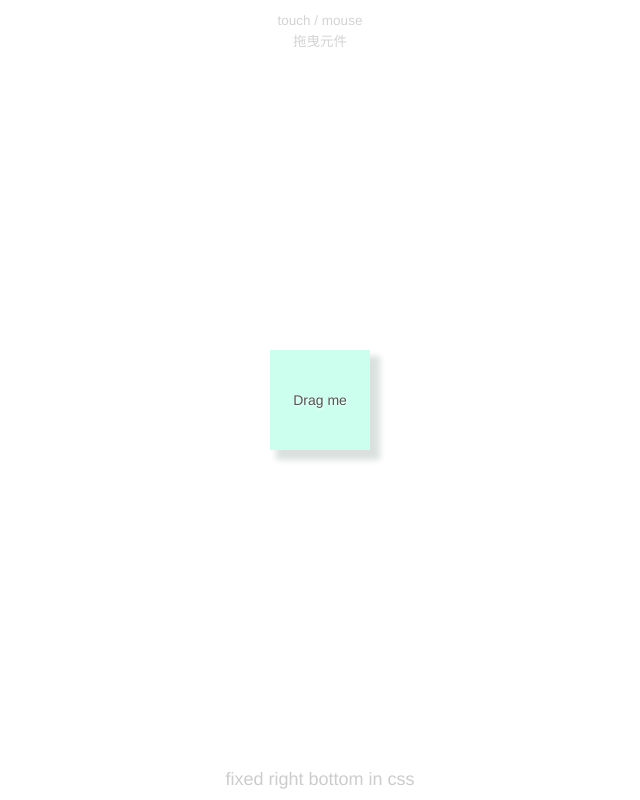
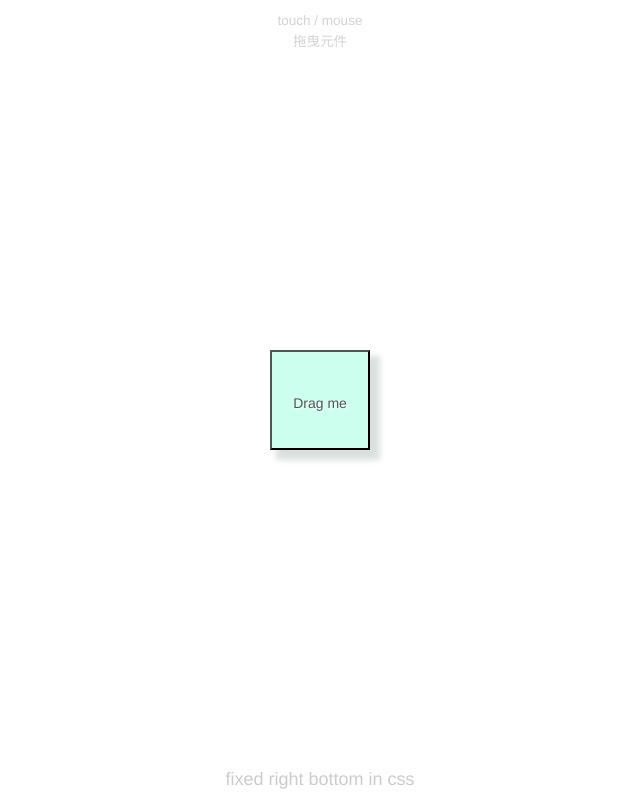
Before and after one commit to inkcarve/drag-float-item, a plain HTML site: page index.html in a window 1280 px wide. Shown: the whole page, without its empty margins (320-960 px from the left). Drawn offline with Linux system fonts and the light colour scheme.

Commit message:
更新 為按鈕

```diff
--- a/index.html
+++ b/index.html
@@ -61,7 +61,7 @@
     <div style="position:absolute;bottom:0;width: 100%;">
         <h4 class="sub-title">fixed right bottom in css</h4>
     </div>
-    <div id="dragItem" style="">Drag me</div>
+    <button id="dragItem" style="">Drag me</button>
 </body>
 <script>
 $(function() {
```
